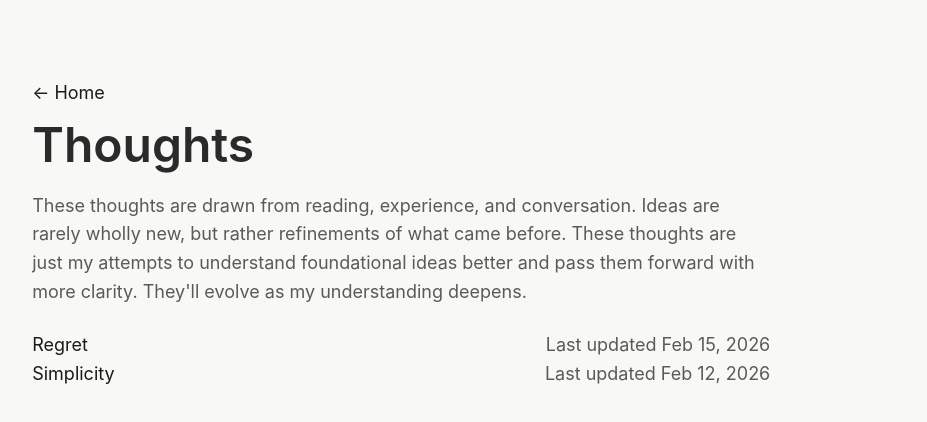
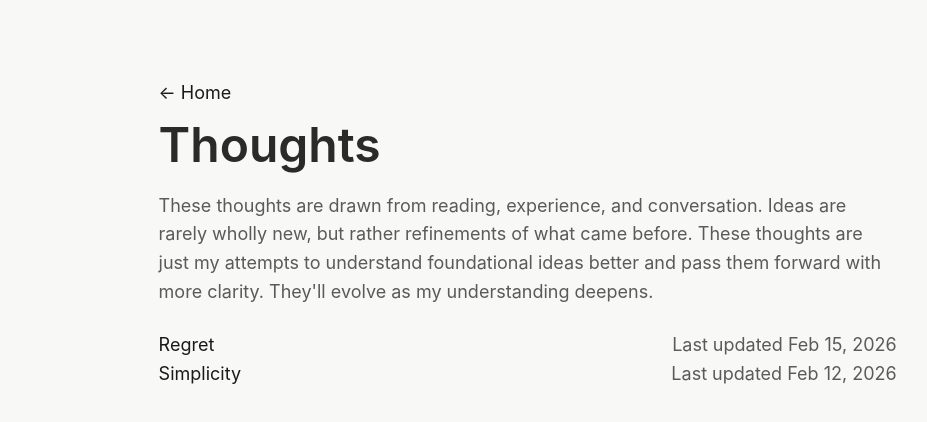
Before and after one commit to juleschasles/juleschasles-website, a Next.js app: page /blog in a window 1280 px wide. Shown: the top 422 px of the page, without its empty margins (39-966 px from the left). Built offline with nearby package versions, Linux system fonts and the light colour scheme.

Commit message:
Match left padding of blog list to blog post page

```diff
--- a/app/blog/page.tsx
+++ b/app/blog/page.tsx
@@ -5,7 +5,7 @@ export default function BlogPage() {
   const posts = getAllPosts()
 
   return (
-    <main className="min-h-screen" style={{ padding: '5%' }}>
+    <main className="min-h-screen" style={{ padding: '5% 5% 5% 15%' }}>
       <div style={{ maxWidth: '65ch' }}>
         <div className="text-sm mb-8 fixed-nav">
           <Link href="/" className="no-underline hover:opacity-70 transition-opacity">
```
